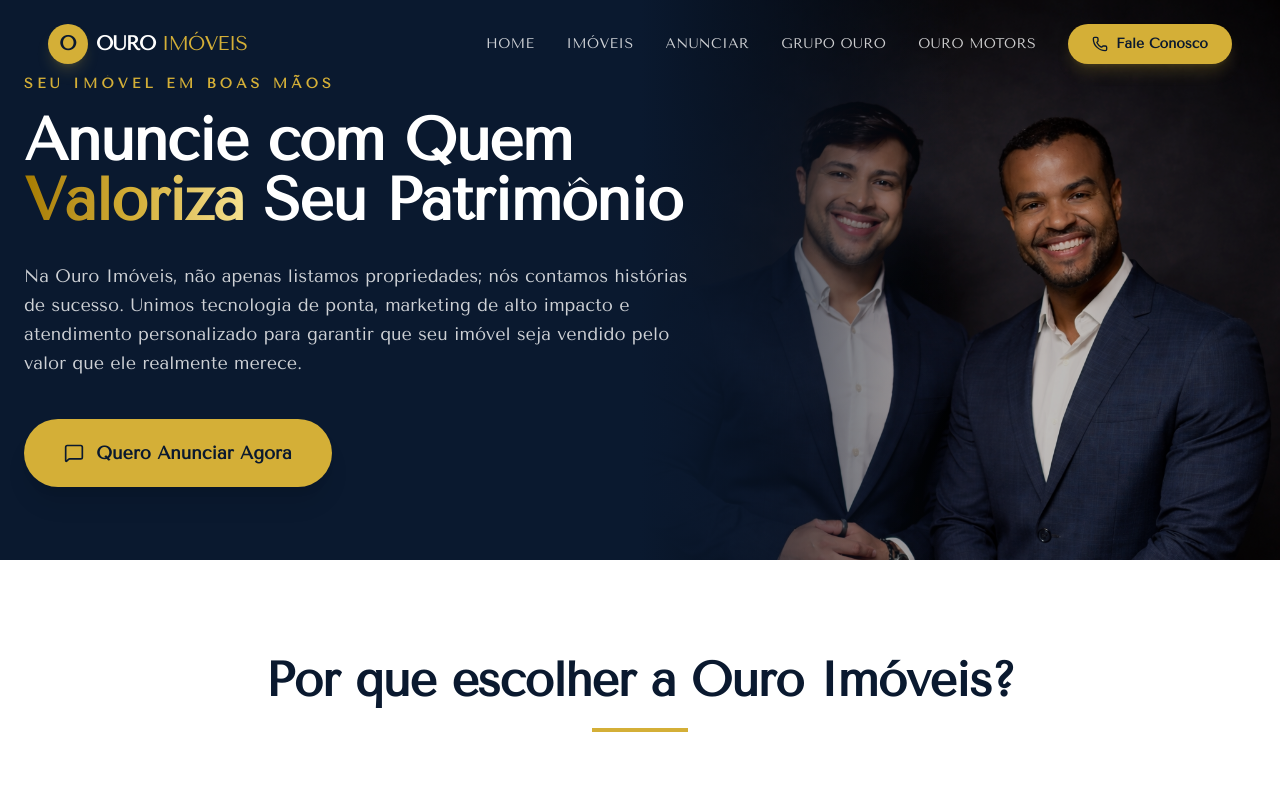
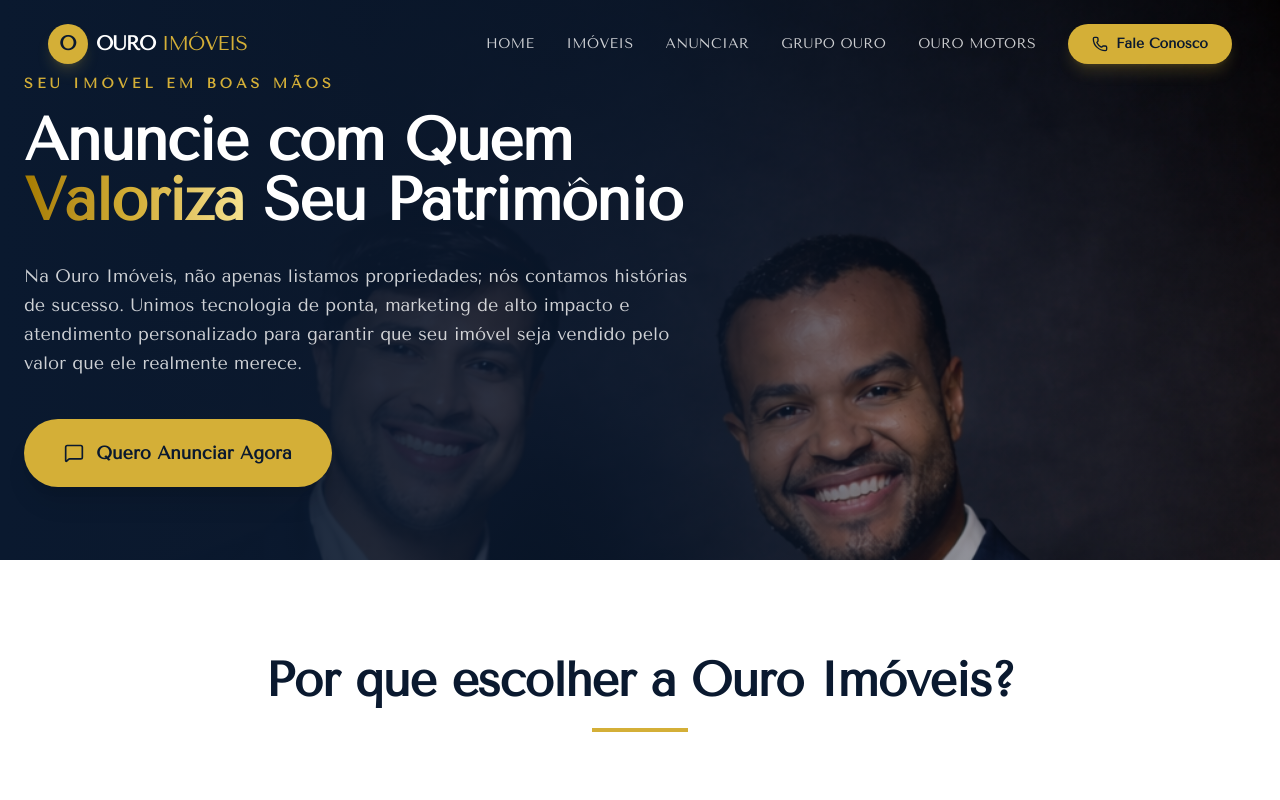
Before and after one commit to moarcy/ouro-imoveis-web, a Next.js app: page /anunciar in a window 1280 px wide. Shown: the top 800 px of the page. Built offline with nearby package versions, Linux system fonts and the light colour scheme.

Commit message:
style: show hero image on mobile in Anunciar page with dark overlay

```diff
--- a/app/anunciar/page.tsx
+++ b/app/anunciar/page.tsx
@@ -8,14 +8,19 @@
   return (
     <div className="flex flex-col min-h-screen">
       <section className="relative min-h-[80vh] lg:min-h-[70vh] flex items-center pt-32 pb-16 lg:py-0 overflow-hidden bg-navy-primary">
-        <div className="absolute right-0 top-0 bottom-0 w-1/2 hidden md:block">
+        {/* Background image – visible on all screens */}
+        <div className="absolute inset-0">
           <Image
             src="/images/hero-anunciar.png"
             alt="Proprietários Grupo Ouro"
             fill
-            className="object-cover object-top brightness-75"
+            className="object-cover object-top"
+            priority
           />
-          <div className="absolute inset-0 bg-gradient-to-r from-navy-primary via-transparent to-transparent" />
+          {/* Mobile overlay: heavy dark so text is readable */}
+          <div className="absolute inset-0 bg-navy-primary/70 md:bg-transparent" />
+          {/* Desktop gradient: fades left side to navy, right side keeps image */}
+          <div className="absolute inset-0 bg-gradient-to-r from-navy-primary via-navy-primary/80 to-transparent hidden md:block" />
         </div>
 
         <div className="max-w-7xl mx-auto px-6 relative z-10 w-full">
```
